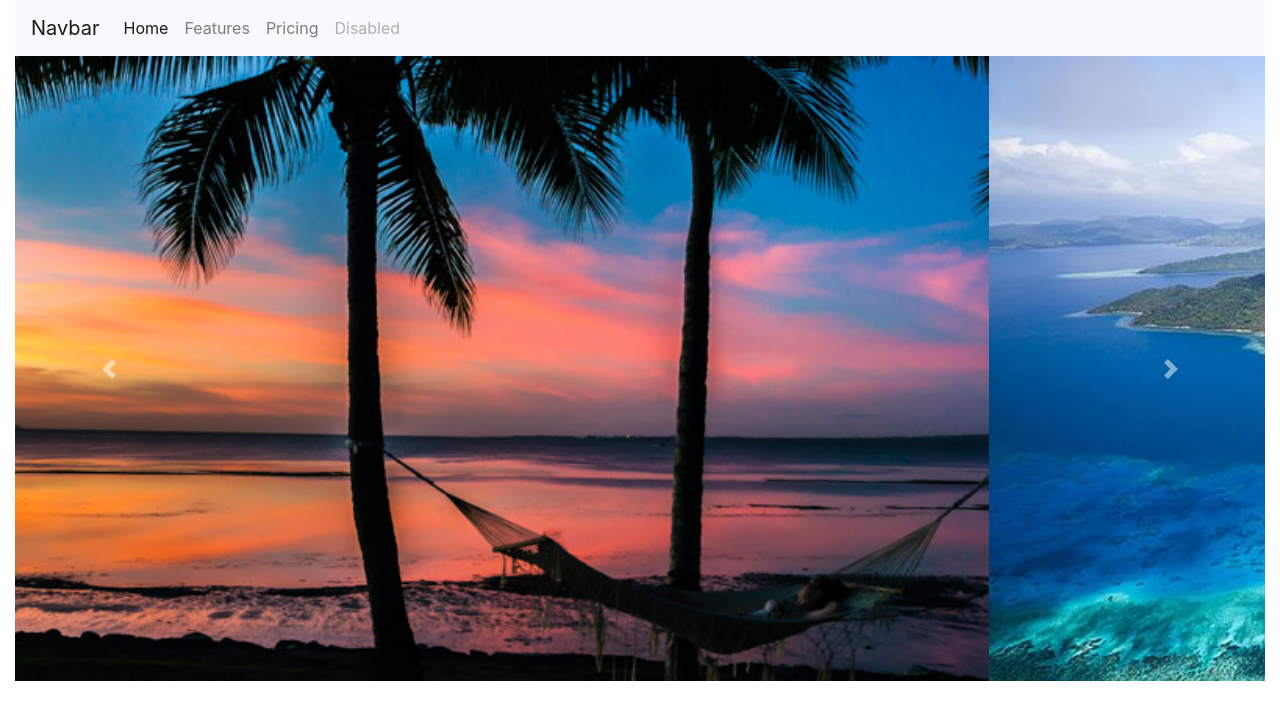
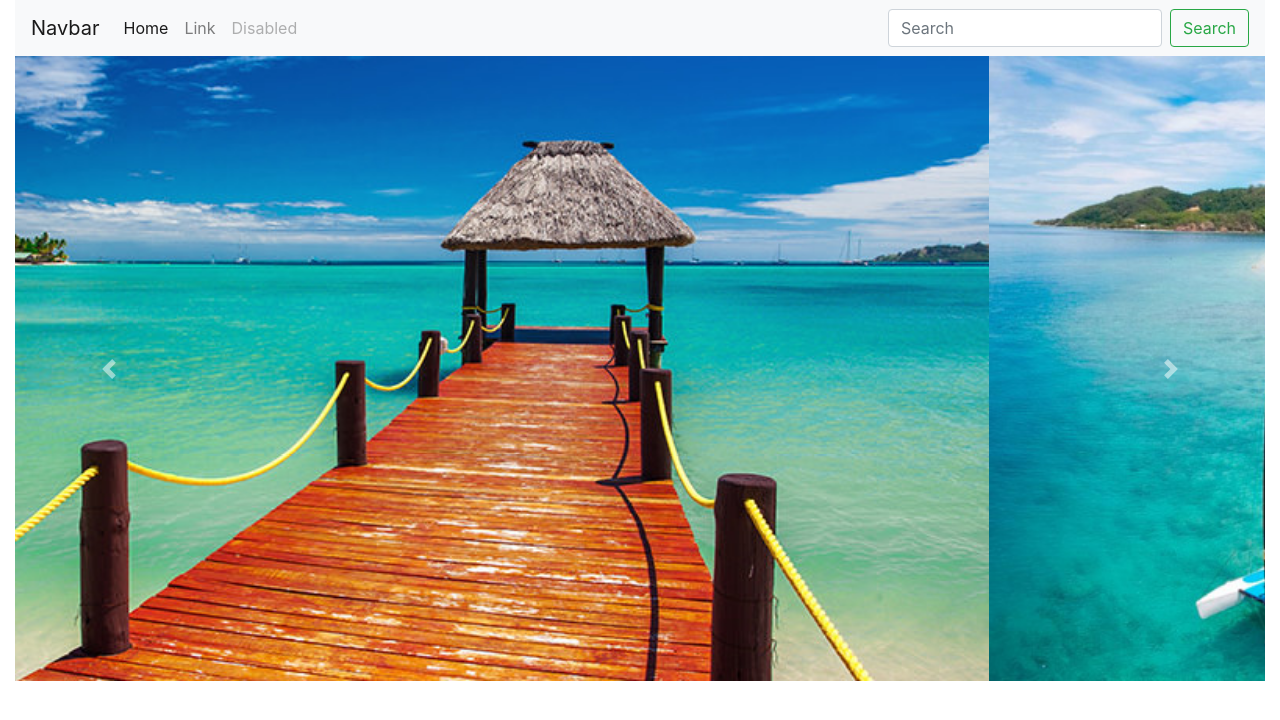
Before and after one commit to ZackaryQueen/Travel_Website, a plain HTML site: page index.html in a window 1280 px wide. Drawn offline with nearby package versions, Linux system fonts and the light colour scheme.

Commit message:
Add files via upload

```diff
--- a/index.html
+++ b/index.html
@@ -1,6 +1,5 @@
 <!doctype html>
 <html lang="en">
-
   <head>
     <!-- Required meta tags -->
     <meta charset="utf-8">
@@ -9,41 +8,42 @@
     <!-- Bootstrap CSS -->
     <link rel="stylesheet" href="https://stackpath.bootstrapcdn.com/bootstrap/4.1.3/css/bootstrap.min.css" integrity="sha384-MCw98/SFnGE8fJT3GXwEOngsV7Zt27NXFoaoApmYm81iuXoPkFOJwJ8ERdknLPMO" crossorigin="anonymous">
 
+    <title>Hello, world!</title>
   </head>
-
   <body>
     <div class="container-fluid">
-
       <nav class="navbar navbar-expand-lg navbar-light bg-light">
-      <a class="navbar-brand" href="#">Navbar</a>
-      <button class="navbar-toggler" type="button" data-toggle="collapse" data-target="#navbarNav" aria-controls="navbarNav" aria-expanded="false" aria-label="Toggle navigation">
+  <button class="navbar-toggler" type="button" data-toggle="collapse" data-target="#navbarTogglerDemo03" aria-controls="navbarTogglerDemo03" aria-expanded="false" aria-label="Toggle navigation">
     <span class="navbar-toggler-icon"></span>
   </button>
-      <div class="collapse navbar-collapse" id="navbarNav">
-        <ul class="navbar-nav">
+  <a class="navbar-brand" href="#">Navbar</a>
+
+  <div class="collapse navbar-collapse" id="navbarTogglerDemo03">
+    <ul class="navbar-nav mr-auto mt-2 mt-lg-0">
       <li class="nav-item active">
         <a class="nav-link" href="#">Home <span class="sr-only">(current)</span></a>
       </li>
       <li class="nav-item">
-            <a class="nav-link" href="#">Features</a>
-          </li>
-          <li class="nav-item">
-            <a class="nav-link" href="#">Pricing</a>
+        <a class="nav-link" href="#">Link</a>
       </li>
       <li class="nav-item">
         <a class="nav-link disabled" href="#">Disabled</a>
       </li>
     </ul>
+    <form class="form-inline my-2 my-lg-0">
+      <input class="form-control mr-sm-2" type="search" placeholder="Search" aria-label="Search">
+      <button class="btn btn-outline-success my-2 my-sm-0" type="submit">Search</button>
+    </form>
   </div>
 </nav>
-
+<!--Corousel-->
 <div id="carouselExampleControls" class="carousel slide" data-ride="carousel">
   <div class="carousel-inner">
     <div class="carousel-item active">
-          <img class="d-block w-100" src="fiji1.jpg" alt="First slide">
+      <img class="d-block w-100" src="fiji11.jpg" alt="First slide">
     </div>
     <div class="carousel-item">
-          <img class="d-block w-100" src="fiji2.jpg" alt="Second slide">
+      <img class="d-block w-100" src="fiji22.jpg" alt="Second slide">
     </div>
     <div class="carousel-item">
       <img class="d-block w-100" src="fiji3.jpg" alt="Third slide">
@@ -58,8 +58,10 @@
     <span class="sr-only">Next</span>
   </a>
 </div>
+
 </div>
-  </div>
+
+
 
     <!-- Optional JavaScript -->
     <!-- jQuery first, then Popper.js, then Bootstrap JS -->
@@ -67,5 +69,4 @@
     <script src="https://cdnjs.cloudflare.com/ajax/libs/popper.js/1.14.3/umd/popper.min.js" integrity="sha384-ZMP7rVo3mIykV+2+9J3UJ46jBk0WLaUAdn689aCwoqbBJiSnjAK/l8WvCWPIPm49" crossorigin="anonymous"></script>
     <script src="https://stackpath.bootstrapcdn.com/bootstrap/4.1.3/js/bootstrap.min.js" integrity="sha384-ChfqqxuZUCnJSK3+MXmPNIyE6ZbWh2IMqE241rYiqJxyMiZ6OW/JmZQ5stwEULTy" crossorigin="anonymous"></script>
   </body>
-
 </html>
```
Also changed, not shown: fiji11.jpg (added), fiji22.jpg (added), fiji3.jpg. Lines whose indentation alone changed are shown as unchanged.
